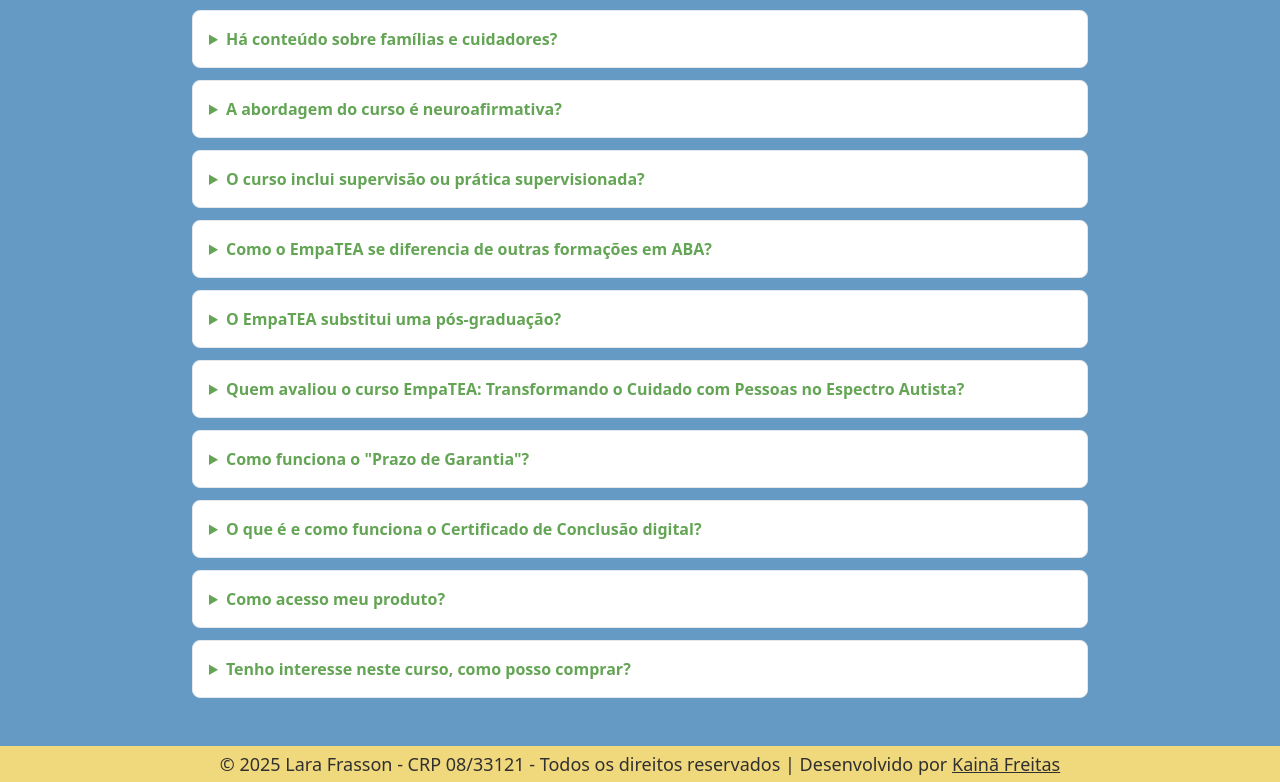
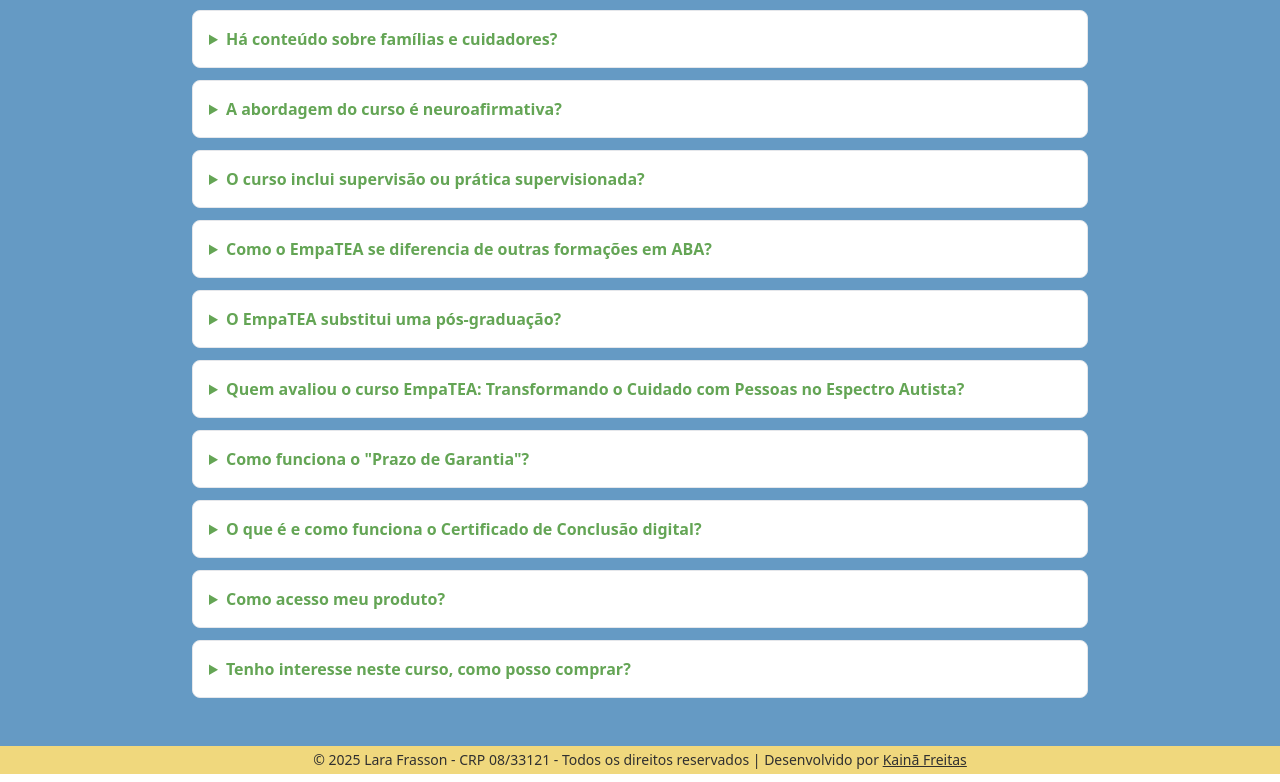
Before and after one commit to kainamf/psilarafrasson, a React (Create React App) app: page /empatea in a window 1280 px wide. Shown: the part 2715-3497 px from the top of the page. Built offline with nearby package versions, Linux system fonts and the light colour scheme.

Commit message:
fix: update Footer component text size for improved readability

```diff
--- a/src/components/Footer.tsx
+++ b/src/components/Footer.tsx
@@ -4,7 +4,7 @@
     return (
         <footer>
             <div className="w-full text-center text-font bg-tertiary-300 py-1 rounded-none flex items-center justify-center">
-                <p className="text-lg text-font">&copy; 2025 Lara Frasson - CRP {CRP} - Todos os direitos reservados | Desenvolvido por <a href="https://github.com/kainamf" target="_blank" rel="noopener noreferrer" className="underline hover:text-font">Kainã Freitas</a></p>
+                <p className="text-sm text-font">&copy; 2025 Lara Frasson - CRP {CRP} - Todos os direitos reservados | Desenvolvido por <a href="https://github.com/kainamf" target="_blank" rel="noopener noreferrer" className="underline hover:text-font">Kainã Freitas</a></p>
             </div>
         </footer>
     );
```
